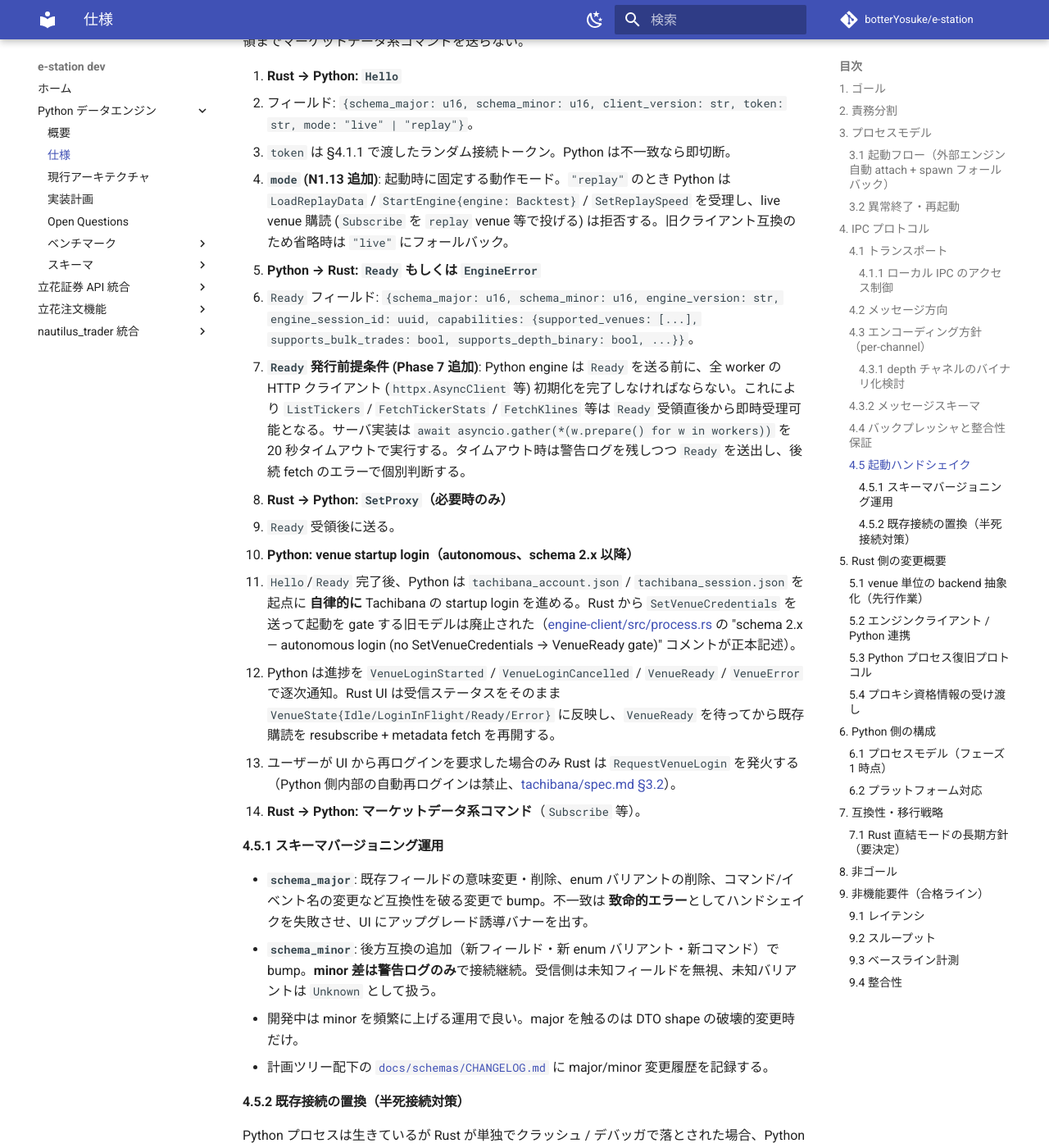
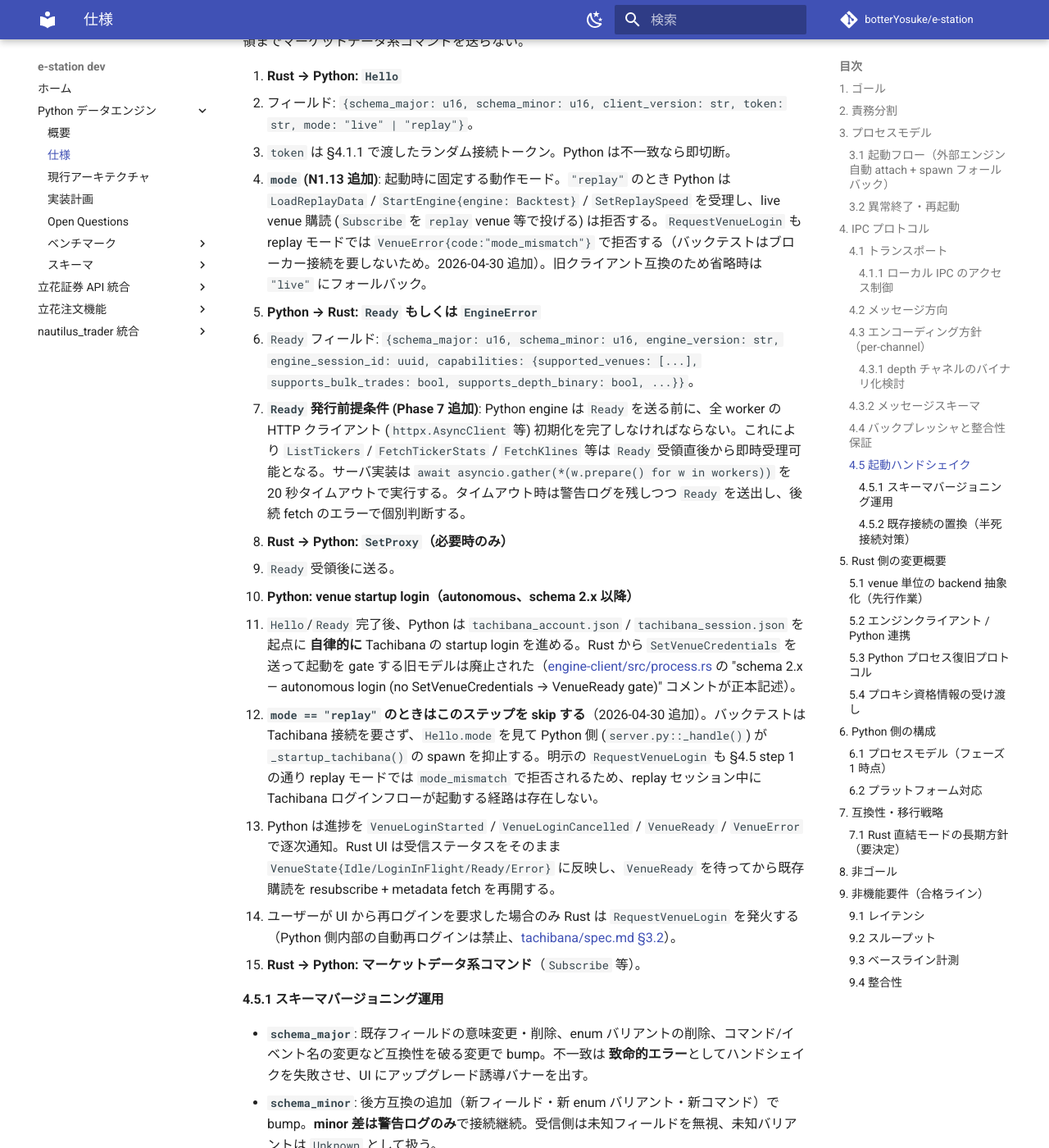
Before and after one commit to botterYosuke/e-station, an MkDocs documentation site: the page built from docs/✅python-data-engine/spec.md, in a window 1280 px wide and 1400 px high, scrolled down 7080 px. Shown: the whole window at 82% size. Built offline with MkDocs 1.6.1 and Material for MkDocs 9.7.7, drawn with Linux system fonts in a browser that asks for light colours; comment, search, counter and statistics services are not loaded.

Commit message:
ドキュメント更新

```diff
--- a/docs/✅python-data-engine/spec.md
+++ b/docs/✅python-data-engine/spec.md
@@ -176,7 +176,7 @@ session ID の用語と型（混同防止）:
 1. **Rust → Python: `Hello`**
    - フィールド: `{schema_major: u16, schema_minor: u16, client_version: str, token: str, mode: "live" | "replay"}`。
    - `token` は §4.1.1 で渡したランダム接続トークン。Python は不一致なら即切断。
-   - **`mode` (N1.13 追加)**: 起動時に固定する動作モード。`"replay"` のとき Python は `LoadReplayData` / `StartEngine{engine: Backtest}` / `SetReplaySpeed` を受理し、live venue 購読 (`Subscribe` を `replay` venue 等で投げる) は拒否する。旧クライアント互換のため省略時は `"live"` にフォールバック。
+   - **`mode` (N1.13 追加)**: 起動時に固定する動作モード。`"replay"` のとき Python は `LoadReplayData` / `StartEngine{engine: Backtest}` / `SetReplaySpeed` を受理し、live venue 購読 (`Subscribe` を `replay` venue 等で投げる) は拒否する。`RequestVenueLogin` も replay モードでは `VenueError{code:"mode_mismatch"}` で拒否する（バックテストはブローカー接続を要しないため。2026-04-30 追加）。旧クライアント互換のため省略時は `"live"` にフォールバック。
 2. **Python → Rust: `Ready` もしくは `EngineError`**
    - `Ready` フィールド: `{schema_major: u16, schema_minor: u16, engine_version: str, engine_session_id: uuid, capabilities: {supported_venues: [...], supports_bulk_trades: bool, supports_depth_binary: bool, ...}}`。
    - **`Ready` 発行前提条件 (Phase 7 追加)**: Python engine は `Ready` を送る前に、全 worker の HTTP クライアント (`httpx.AsyncClient` 等) 初期化を完了しなければならない。これにより `ListTickers` / `FetchTickerStats` / `FetchKlines` 等は `Ready` 受領直後から即時受理可能となる。サーバ実装は `await asyncio.gather(*(w.prepare() for w in workers))` を 20 秒タイムアウトで実行する。タイムアウト時は警告ログを残しつつ `Ready` を送出し、後続 fetch のエラーで個別判断する。
@@ -184,6 +184,7 @@ session ID の用語と型（混同防止）:
    - `Ready` 受領後に送る。
 4. **Python: venue startup login（autonomous、schema 2.x 以降）**
    - `Hello`/`Ready` 完了後、Python は `tachibana_account.json` / `tachibana_session.json` を起点に **自律的に** Tachibana の startup login を進める。Rust から `SetVenueCredentials` を送って起動を gate する旧モデルは廃止された（[engine-client/src/process.rs](../../engine-client/src/process.rs) の "schema 2.x — autonomous login (no SetVenueCredentials → VenueReady gate)" コメントが正本記述）。
+   - **`mode == "replay"` のときはこのステップを skip する**（2026-04-30 追加）。バックテストは Tachibana 接続を要さず、`Hello.mode` を見て Python 側 (`server.py::_handle()`) が `_startup_tachibana()` の spawn を抑止する。明示の `RequestVenueLogin` も §4.5 step 1 の通り replay モードでは `mode_mismatch` で拒否されるため、replay セッション中に Tachibana ログインフローが起動する経路は存在しない。
    - Python は進捗を `VenueLoginStarted` / `VenueLoginCancelled` / `VenueReady` / `VenueError` で逐次通知。Rust UI は受信ステータスをそのまま `VenueState{Idle/LoginInFlight/Ready/Error}` に反映し、`VenueReady` を待ってから既存購読を resubscribe + metadata fetch を再開する。
    - ユーザーが UI から再ログインを要求した場合のみ Rust は `RequestVenueLogin` を発火する（Python 側内部の自動再ログインは禁止、[tachibana/spec.md §3.2](../✅tachibana/spec.md)）。
 5. **Rust → Python: マーケットデータ系コマンド**（`Subscribe` 等）。
```
Also changed, not shown: .claude/skills/bug-postmortem/MISSES.md (+30 -0 lines), docs/✅tachibana/spec.md (+1 -0 lines).
